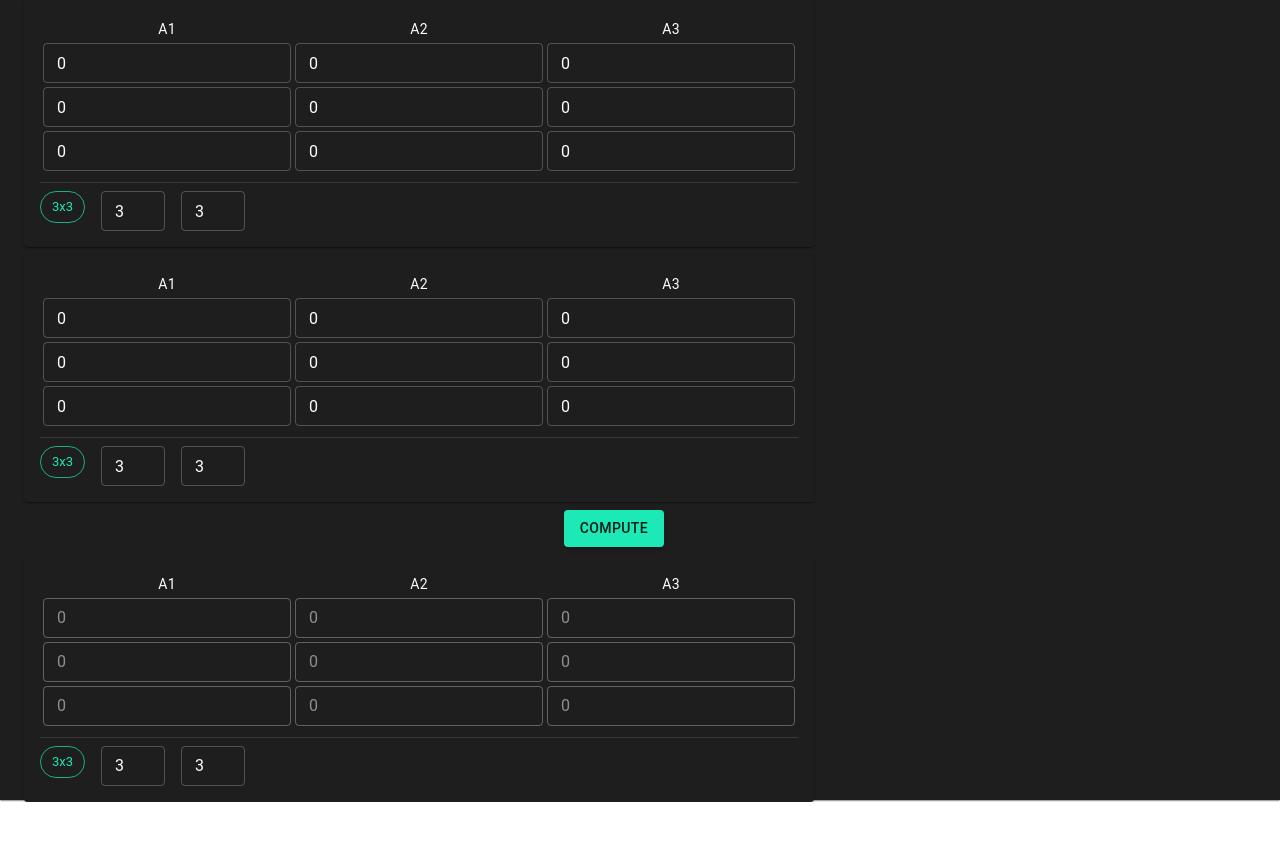
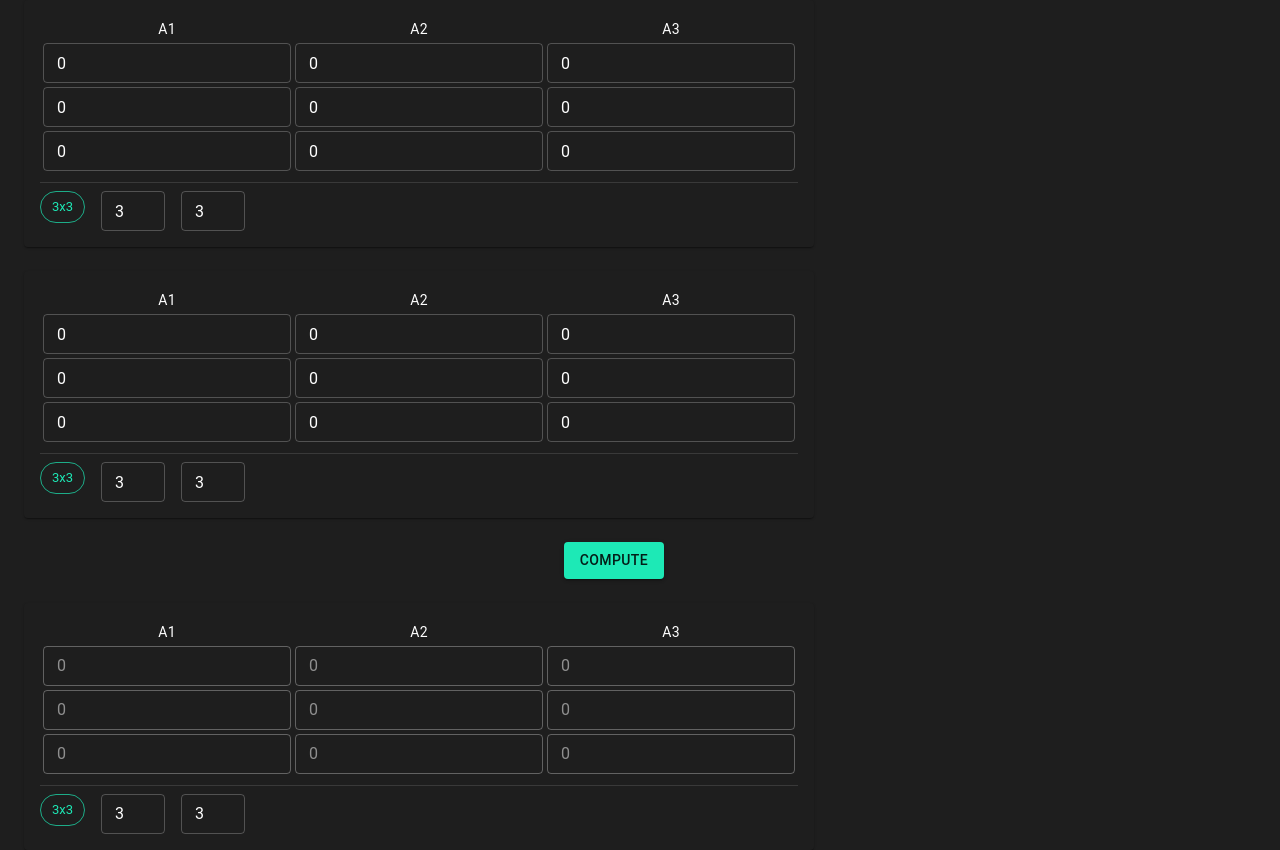
Before and after one commit to Abukar-1000/MatrixMultiplication, a React (Create React App) app: page / in a window 1280 px wide. Before the commit the page ends 802 px from the top, so only its background shows below. Built offline with nearby package versions, Linux system fonts and the light colour scheme.

Commit message:
+ redirects

```diff
--- a/src/App.js
+++ b/src/App.js
@@ -16,7 +16,7 @@ function App() {
         <Background>
           <Container maxWidth="xl">
             <Stack
-              gap={1}
+              gap={3}
             >
               <Matrix identifier={config.maxtrixA}/>
               <Matrix identifier={config.maxtrixB}/>
--- a/src/Background/Background.jsx
+++ b/src/Background/Background.jsx
@@ -7,7 +7,6 @@ export default function Background({children}) {
         <Box
             sx={{
                 width: "100dvw",
-                height: "100dvh",
                 position: "absolute",
                 zIndex: -1
             }}
```
Also changed, not shown: 1 other file (tests, documents, lock files or other folders).
